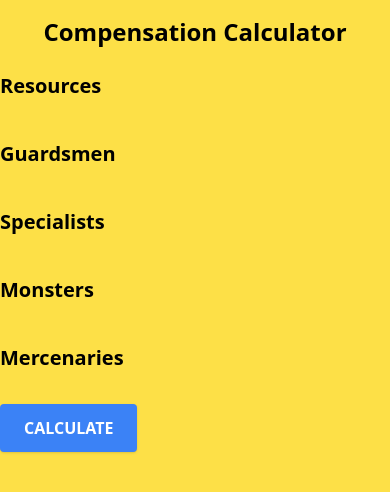
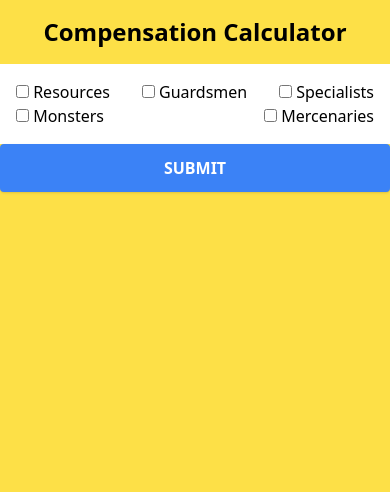
Before and after one commit to Milksheyke/totalbattle_comp_calc, a Django app: page / in a window 390 px wide. Shown: the top 492 px of the page. Run offline with Django 4.2, Linux system fonts and the light colour scheme; some libraries are stand-ins or nearby versions.

Commit message:
More responsive

```diff
--- a/calculator/management/commands/startserver.py
+++ b/calculator/management/commands/startserver.py
@@ -15,7 +15,7 @@ class Command(BaseCommand):
             tailwind_process = subprocess.Popen(tailwind_command, stdout=fnull, stderr=fnull)
             # collect static
             subprocess.Popen(["python3", "manage.py", "collectstatic", "--no-input"])
-            subprocess.Popen(["python3", "manage.py", "tailwind", "build"])
+            # subprocess.Popen(["python3", "manage.py", "tailwind", "build"])
         call_command("runserver")
 
         # If the runserver command finishes, terminate the Tailwind process
--- a/templates/_base.html
+++ b/templates/_base.html
@@ -15,10 +15,10 @@
 </head>
 
 <body class="bg-yellow-300">
-    <div class="container mx-auto mt-4">
+
         {% block content %}
         {% endblock content %}
-    </div>
+
 </body>
 
 </html>
--- a/templates/calc_form.html
+++ b/templates/calc_form.html
@@ -1,56 +1,113 @@
+<!-- templates/calc_form -->
 {% extends '_base.html' %}
 
 {% block content %}
     <h1 class="text-2xl font-bold text-center my-4">Compensation Calculator</h1>
-    <form id="calculatorForm" method="post" class="w-full max-w-lg mx-auto">
-        {% csrf_token %}
-        {% for category, fields in categories.items %}
-            <div class="mb-6">
-                <button type="button" class="text-xl font-semibold my-2 focus:outline-none" onclick="toggleTable('{{ category }}')">
-                    {{ category|capfirst }}
-                </button>
-                <div id="{{ category }}-content" class="overflow-x-auto hidden">
-                    <table class="min-w-full leading-normal">
-                        <thead>
-                            <tr>
-                                <th class="px-5 py-3 border-b-2 border-gray-200 bg-gray-100 text-left text-xs font-semibold text-gray-700 uppercase tracking-wider">
-                                    {{ category|capfirst }}
-                                </th>
-                                <th class="px-5 py-3 border-b-2 border-gray-200 bg-gray-100 text-left text-xs font-semibold text-gray-700 uppercase tracking-wider">
-                                    Number of Casualties
-                                </th>
-                            </tr>
-                        </thead>
-                        <tbody>
-                            {% for field in fields %}
-                                <tr>
-                                    <td class="px-5 py-5 border-b border-gray-200 bg-white text-sm">
-                                        {{ field }}
-                                    </td>
-                                    <td class="px-5 py-5 border-b border-gray-200 bg-white text-sm">
-                                        <input type="number" name="{{ category }}_{{ field }}" min="0" class="mt-1 focus:ring-indigo-500 focus:border-indigo-500 block w-full shadow-sm sm:text-sm border-gray-300 rounded-md">
-                                    </td>
-                                </tr>
-                            {% endfor %}
-                        </tbody>
-                    </table>
-                </div>
+
+    <div class="flex flex-col">
+        <div class="flex flex-wrap justify-between bg-white p-4" id="checkboxContainer">
+            <label for="resourcesCheckbox">
+                <input type="checkbox" id="resourcesCheckbox"> Resources
+            </label>
+            <label for="guardsmenCheckbox">
+                <input type="checkbox" id="guardsmenCheckbox"> Guardsmen
+            </label>
+            <label for="specialistsCheckbox">
+                <input type="checkbox" id="specialistsCheckbox"> Specialists
+            </label>
+            <label for="monstersCheckbox">
+                <input type="checkbox" id="monstersCheckbox"> Monsters
+            </label>
+            <label for="mercenariesCheckbox">
+                <input type="checkbox" id="mercenariesCheckbox"> Mercenaries
+            </label>
+        </div>
+        <form action="#" method="post" class="w-full min-w-full flex justify-center flex-wrap gap-2" id="calculatorForm">
+            {% csrf_token %}
+            <!-- Resources -->
+            <div class="bg-white rounded-lg p-4 border border-gray-300" id="resources">
+                <fieldset>
+                    <legend class="text-lg md:text-xl lg:text-2xl font-semibold my-2">Resources</legend>
+                    {% for key, value in categories.Resources.items %}
+                        <label for="{{ key }}">{{ key }}:</label>
+                        <input type="number" name="{{ key }}" id="{{ key }}" step="1" value="0" class="mt-1 focus:ring-indigo-500 focus:border-indigo-500 block w-full shadow-sm sm:text-sm border-gray-300 rounded-md">
+                        <br>
+                    {% endfor %}
+                </fieldset>
             </div>
-        {% endfor %}
-        <button type="submit" class="px-6 py-3 bg-blue-500 text-white font-bold uppercase rounded shadow hover:bg-blue-700 focus:outline-none focus:shadow-outline">
-            Calculate
-        </button>
-    </form>
+            <!-- Guardsmen -->
+            <div class="bg-white rounded-lg p-4 border border-gray-300 " id="guardsmen">
+                <fieldset>
+                    <legend class="text-lg md:text-xl lg:text-2xl font-semibold my-2">Guardsmen</legend>
+                    {% for key, value in categories.Guardsmen.items %}
+                        <label for="{{ key }}">{{ key }}:</label>
+                        <input type="number" name="{{ key }}" id="{{ key }}" step="1" value="0" class="mt-1 focus:ring-indigo-500 focus:border-indigo-500 block w-full shadow-sm sm:text-sm border-gray-300 rounded-md">
+                        <br>
+                    {% endfor %}
+                </fieldset>
+            </div>
+            <!-- Specialists -->
+            <div class="bg-white rounded-lg p-4 border border-gray-300 " id="specialists">
+                <fieldset>
+                    <legend class="text-lg md:text-xl lg:text-2xl font-semibold my-2">Specialists</legend>
+                    {% for key, value in categories.Specialists.items %}
+                        <label for="{{ key }}">{{ key }}:</label>
+                        <input type="number" name="{{ key }}" id="{{ key }}" step="1" value="0" class="mt-1 focus:ring-indigo-500 focus:border-indigo-500 block w-full shadow-sm sm:text-sm border-gray-300 rounded-md">
+                        <br>
+                    {% endfor %}
+                </fieldset>
+            </div>
+            <!-- Monsters -->
+            <div class="bg-white rounded-lg p-4 border border-gray-300 " id="monsters">
+                <fieldset>
+                    <legend class="text-lg md:text-xl lg:text-2xl font-semibold my-2">Monsters</legend>
+                    {% for key, value in categories.Monsters.items %}
+                        <label for="{{ key }}">{{ key }}:</label>
+                        <input type="number" name="{{ key }}" id="{{ key }}" step="1" value="0" class="mt-1 focus:ring-indigo-500 focus:border-indigo-500 block w-full shadow-sm sm:text-sm border-gray-300 rounded-md">
+                        <br>
+                    {% endfor %}
+                </fieldset>
+            </div>
+            <!-- Mercenaries -->
+            <div class="bg-white rounded-lg p-4 border border-gray-300 " id="mercenaries">
+                <fieldset>
+                    <legend class="text-lg md:text-xl lg:text-2xl font-semibold my-2">Mercenaries</legend>
+                    {% for key, value in categories.Mercenaries.items %}
+                        <label for="{{ key }}">{{ key }}:</label>
+                        <input type="number" name="{{ key }}" id="{{ key }}" step="1" value="0" class="mt-1 focus:ring-indigo-500 focus:border-indigo-500 block w-full shadow-sm sm:text-sm border-gray-300 rounded-md">
+                        <br>
+                    {% endfor %}
+                </fieldset>
+            </div>
+            <input type="submit" value="Submit" class="w-full md:w-1/2 lg:w-full px-6 py-3 bg-blue-500 text-white font-bold uppercase rounded shadow hover:bg-blue-700 focus:outline-none focus:shadow-outline">
+        </form>
+    </div>
 
     <script>
-        function toggleTable(category) {
-            const content = document.getElementById(`${category}-content`);
-            content.classList.toggle('hidden');
+        function toggleFieldset(category) {
+            const content = document.getElementById(category);
+            content.style.display = content.style.display === 'none' ? 'block' : 'none';
         }
 
         document.getElementById('calculatorForm').addEventListener('submit', function (event) {
-            event.preventDefault(); // Prevents the form submission
-            // Add any additional logic or validation if needed
+            event.preventDefault();
+        });
+
+        document.addEventListener('DOMContentLoaded', function () {
+            const checkboxContainer = document.getElementById('checkboxContainer');
+            const fieldsetIds = ['resources', 'guardsmen', 'specialists', 'monsters', 'mercenaries'];
+
+            fieldsetIds.forEach(function (id) {
+                const checkbox = document.getElementById(id + 'Checkbox');
+                const fieldset = document.getElementById(id);
+
+                checkbox.addEventListener('change', function () {
+                    fieldset.style.display = checkbox.checked ? 'block' : 'none';
+                });
+
+                // Set initial state based on checkbox
+                fieldset.style.display = checkbox.checked ? 'block' : 'none';
+            });
         });
     </script>
 {% endblock content %}
```
